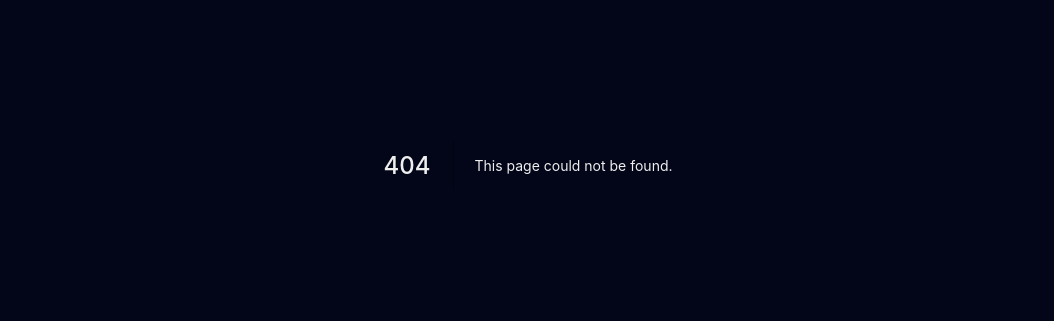
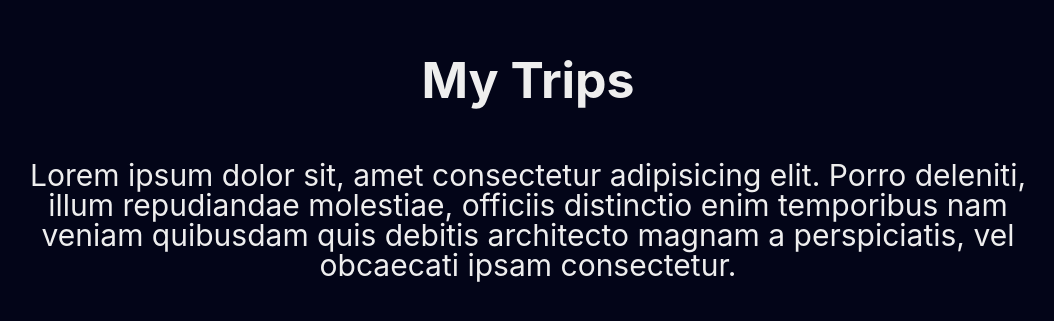
Before and after one commit to MiguelMachado-dev/my-trips, a Next.js app: page /about in a window 1280 px wide. Before the commit this address had no page. Shown: the part 235-556 px from the top of the page, without its empty margins (112-1166 px from the left). Built offline with nearby package versions, Linux system fonts and the light colour scheme.

Commit message:
feat(about): created about page

```diff
--- a/src/components/LinkWrapper/styles.ts
+++ b/src/components/LinkWrapper/styles.ts
@@ -9,7 +9,7 @@
   cursor: pointer;
 
   svg {
-    transition: color 0.3s ease-ease-in-out;
+    transition: color 0.3s ease-in-out;
   }
 
   &:hover {
--- /dev/null
+++ b/src/pages/about.tsx
@@ -0,0 +1,5 @@
+import AboutTemplate from 'templates/About'
+
+const About = () => <AboutTemplate />
+
+export default About
--- /dev/null
+++ b/src/templates/About/index.tsx
@@ -0,0 +1,26 @@
+import { CloseOutline } from '@styled-icons/evaicons-outline/CloseOutline'
+
+import LinkWrapper from 'components/LinkWrapper'
+
+import * as S from './styles'
+
+const AboutTemplate = () => (
+  <S.Content>
+    <LinkWrapper href="/">
+      <CloseOutline size={32} aria-label="Return to home" />
+    </LinkWrapper>
+
+    <S.Heading>My Trips</S.Heading>
+
+    <S.Body>
+      <p>
+        Lorem ipsum dolor sit, amet consectetur adipisicing elit. Porro
+        deleniti, illum repudiandae molestiae, officiis distinctio enim
+        temporibus nam veniam quibusdam quis debitis architecto magnam a
+        perspiciatis, vel obcaecati ipsam consectetur.
+      </p>
+    </S.Body>
+  </S.Content>
+)
+
+export default AboutTemplate
--- /dev/null
+++ b/src/templates/About/styles.ts
@@ -0,0 +1,26 @@
+import styled from 'styled-components'
+
+export const Content = styled.section`
+  text-align: center;
+  display: flex;
+  align-items: center;
+  justify-content: center;
+  flex-direction: column;
+  height: 100vh;
+  max-width: var(--container);
+  margin: auto;
+`
+
+export const Heading = styled.h1`
+  font-size: var(--large);
+  margin-bottom: var(--large);
+`
+
+export const Body = styled.div`
+  // serve para estilos do body
+  // p, a, ul, li, blockquote
+  p {
+    font-size: var(--medium);
+    line-height: var(--medium);
+  }
+`
```
Also changed, not shown: src/pages/index.tsx (+11 -1 lines).
